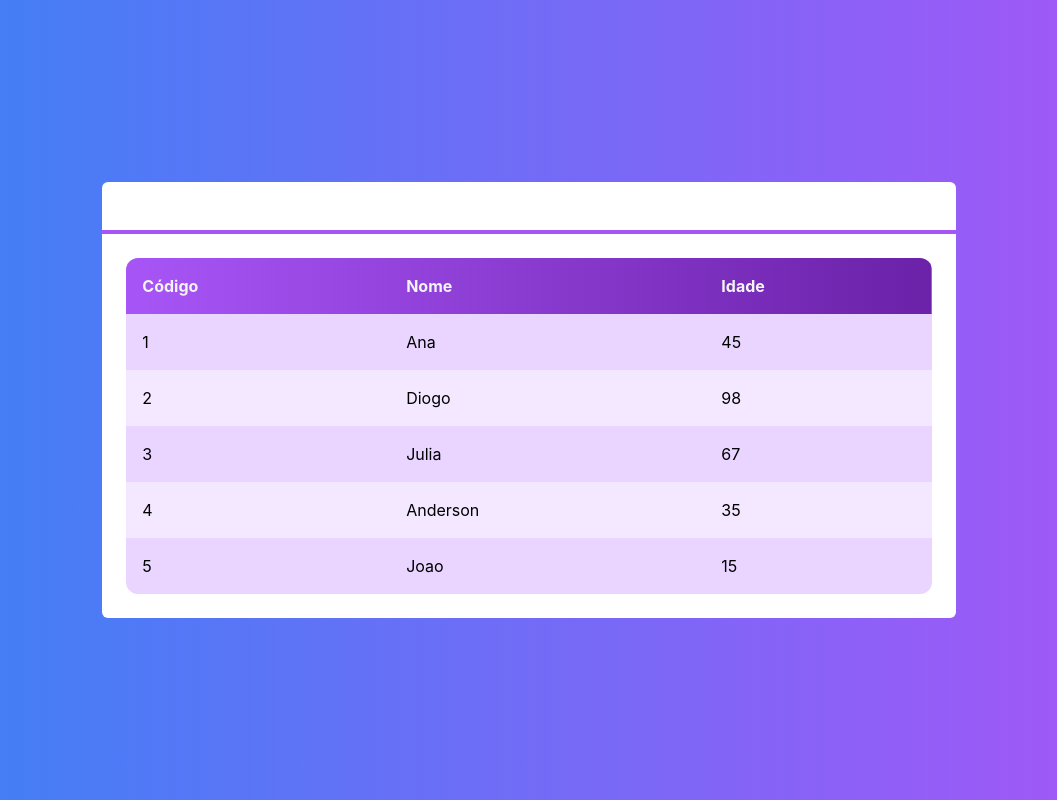
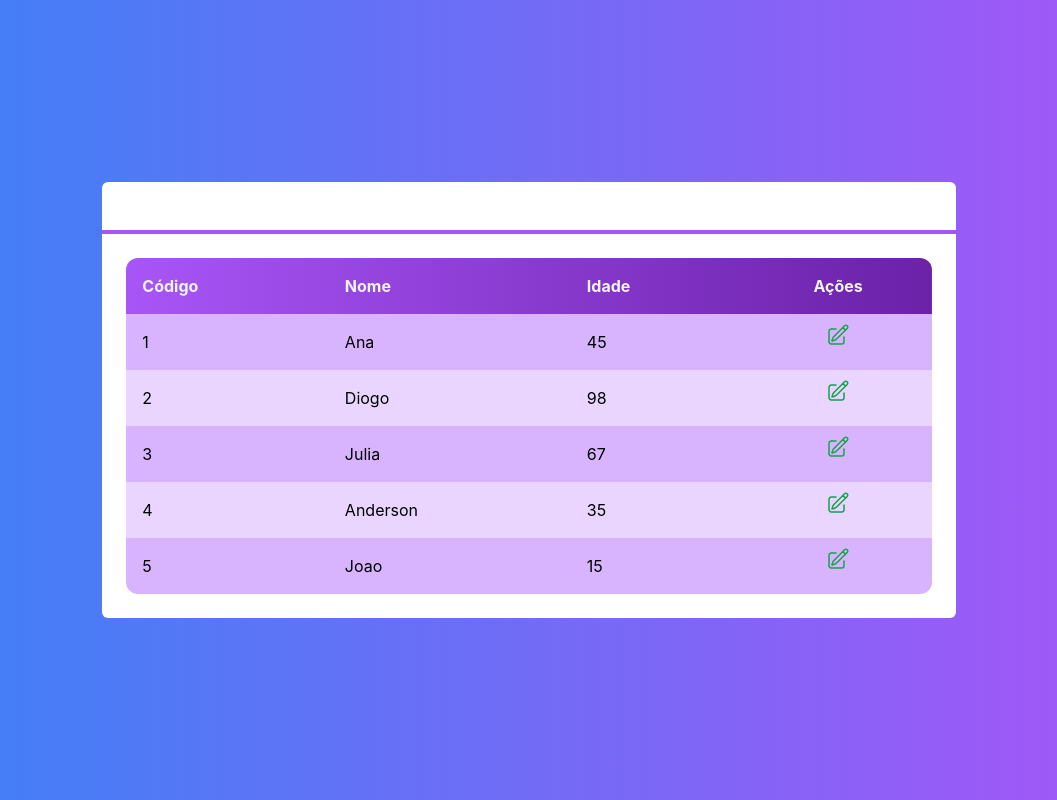
Before and after one commit to DouglasRodriguesBoeno/CRUD-NextJs-Firebase-TailwindCSS, a Next.js app in the folder next-crud/: page / in a window 1280 px wide. Shown: the whole page, without its empty margins (111-1168 px from the left). Built offline with nearby package versions, Linux system fonts and the light colour scheme.

Commit message:
complete table

```diff
--- /dev/null
+++ b/next-crud/src/components/Icons.tsx
@@ -0,0 +1,11 @@
+export const IconEdition = (
+    <svg xmlns="http://www.w3.org/2000/svg" fill="none" viewBox="0 0 24 24" strokeWidth={1.5} stroke="currentColor" className="w-6 h-6">
+        <path strokeLinecap="round" strokeLinejoin="round" d="M16.862 4.487l1.687-1.688a1.875 1.875 0 112.652 2.652L10.582 16.07a4.5 4.5 0 01-1.897 1.13L6 18l.8-2.685a4.5 4.5 0 011.13-1.897l8.932-8.931zm0 0L19.5 7.125M18 14v4.75A2.25 2.25 0 0115.75 21H5.25A2.25 2.25 0 013 18.75V8.25A2.25 2.25 0 015.25 6H10" />
+    </svg>
+)
+
+export const IconTrash = (
+    <svg xmlns="http://www.w3.org/2000/svg" fill="none" viewBox="0 0 24 24" strokeWidth={1.5} stroke="currentColor" className="w-6 h-6">
+        <path strokeLinecap="round" strokeLinejoin="round" d="M14.74 9l-.346 9m-4.788 0L9.26 9m9.968-3.21c.342.052.682.107 1.022.166m-1.022-.165L18.16 19.673a2.25 2.25 0 01-2.244 2.077H8.084a2.25 2.25 0 01-2.244-2.077L4.772 5.79m14.456 0a48.108 48.108 0 00-3.478-.397m-12 .562c.34-.059.68-.114 1.022-.165m0 0a48.11 48.11 0 013.478-.397m7.5 0v-.916c0-1.18-.91-2.164-2.09-2.201a51.964 51.964 0 00-3.32 0c-1.18.037-2.09 1.022-2.09 2.201v.916m7.5 0a48.667 48.667 0 00-7.5 0" />
+    </svg>
+)
--- a/next-crud/src/components/Table.tsx
+++ b/next-crud/src/components/Table.tsx
@@ -1,11 +1,16 @@
 import React from 'react'
 import Cliente from '../core/Cliente'
+import { IconEdition, IconTrash } from './Icons'
 
 interface TabelaProps {
     clientes: Cliente[]
+    clienteSelection?: (cliente: Cliente) => void
+    clienteDelete?: (cliente: Cliente) => void
 }
 
 export default (props: TabelaProps) => {
+
+    const showAction = props.clienteDelete || props.clienteSelection
 
     function renderHeaderTable() {
         return (
@@ -13,6 +18,7 @@ export default (props: TabelaProps) => {
                 <th className={`text-left p-4`}>Código</th>
                 <th className={`text-left p-4`}>Nome</th>
                 <th className={`text-left p-4`}>Idade</th>
+                {showAction ? <th className={`text-center p-4`}>Ações</th> : false}
             </tr>
         )
     }
@@ -21,13 +27,40 @@ export default (props: TabelaProps) => {
         return (
             props.clientes?.map((cliente, i) => {
                 return (
-                    <tr key={cliente.id} className={`${i % 2 === 0 ? 'bg-purple-200' : 'bg-purple-100'}`}>
+                    <tr key={cliente.id} className={`${i % 2 === 0 ? 'bg-purple-300' : 'bg-purple-200'}`}>
                         <td className={`text-left p-4`}>{cliente.id}</td>
                         <td className={`text-left p-4`}>{cliente.nome}</td>
                         <td className={`text-left p-4`}>{cliente.idade}</td>
+                        {showAction ? renderAction(cliente) : false}
                     </tr>
                 )
             })
+        )
+    }
+
+    function renderAction(cliente: Cliente) {
+        return (
+            <td className={`flex justify-center`}>
+                {props.clienteSelection ? (
+                    <button onClick={() => props.clienteSelection?.(cliente)} className={`
+                    flex justify-center items-center
+                    text-green-600 rounded-full p-2
+                    hover:bg-white
+                `}>
+                        {IconEdition}
+                    </button>
+                ) : false}
+
+                {props.clienteDelete ? (
+                    <button onClick={() => props.clienteDelete?.(cliente)} className={`
+                    flex justify-center items-center
+                    text-red-600 rounded-full p-2
+                    hover:bg-white
+                `}>
+                        {IconTrash}
+                    </button>
+                ) : false}
+            </td>
         )
     }
 
--- a/next-crud/src/pages/index.tsx
+++ b/next-crud/src/pages/index.tsx
@@ -12,6 +12,13 @@ export default function Home() {
     new Cliente('Joao', 15, '5'),
   ]
 
+  function clienteSelection(cliente: Cliente) {
+    console.log(cliente.nome)
+  }
+
+  function clienteDelete(cliente: Cliente) {
+    console.log(cliente.nome)
+  }
 
   return (
     <div className={`
@@ -21,7 +28,7 @@ export default function Home() {
     `}>
 
       <Layout title="Cadastro Next">
-        <Table clientes={clientes}></Table>
+        <Table clientes={clientes} clienteSelection={clienteSelection}></Table>
       </Layout>
     </div>
   )
```
